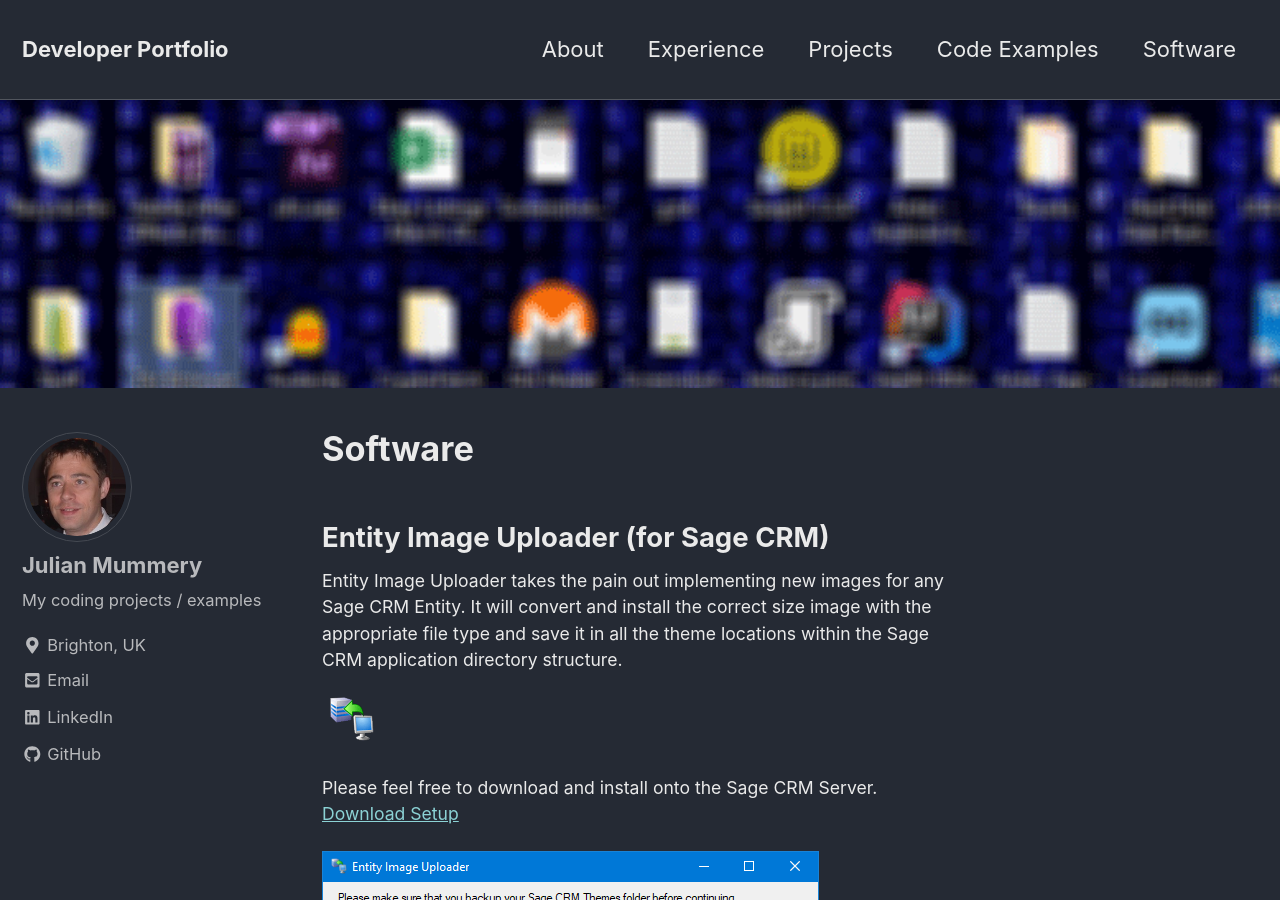
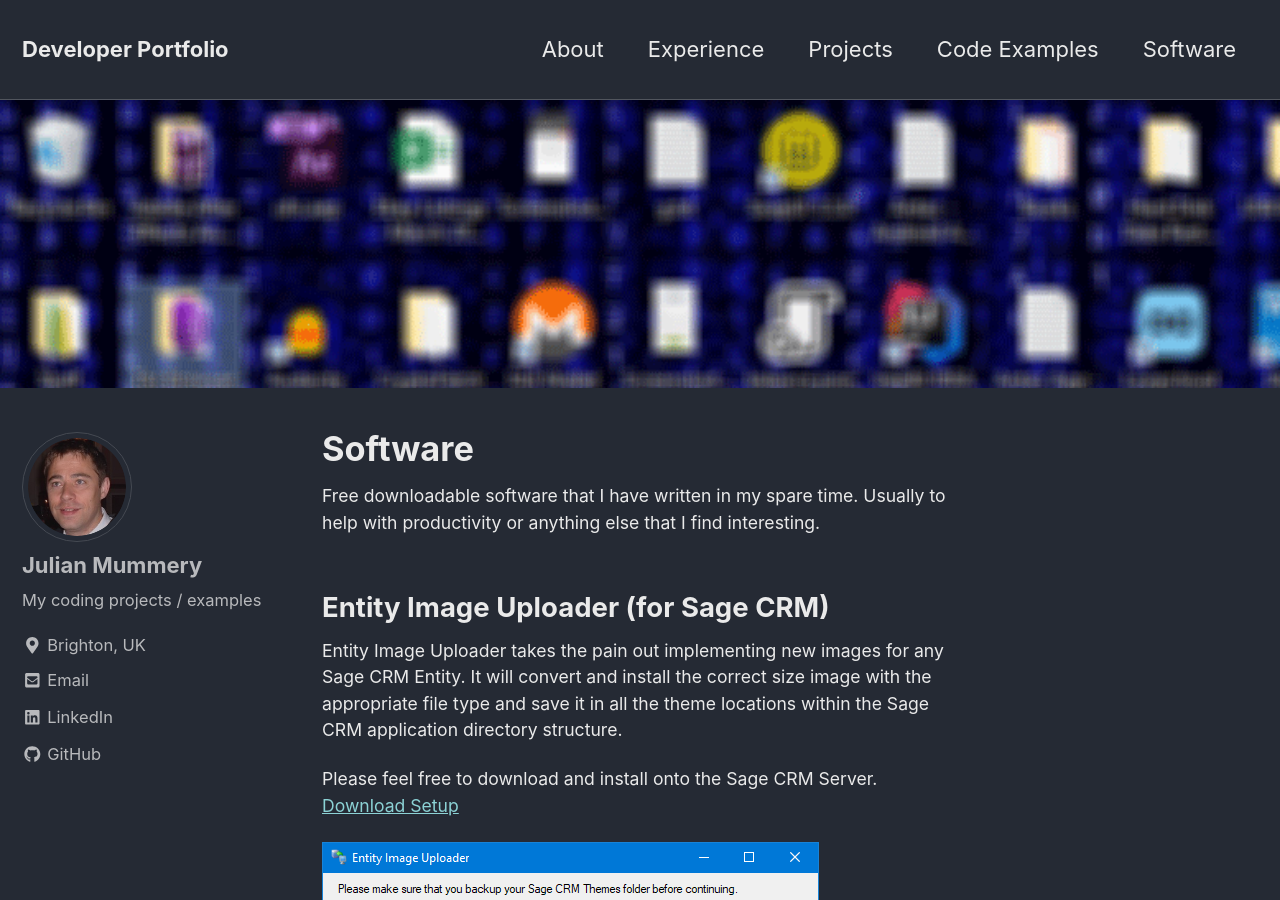
Before and after one commit to julianmummery/julianmummery.github.io, a Jekyll site: the page built from _pages/software.md, in a window 1280 px wide and 900 px high. Built offline with Jekyll 4.4.1, drawn with Linux system fonts in a browser that asks for light colours; nearby versions of some CDN libraries.

Commit message:
Update software.md

```diff
--- a/_pages/software.md
+++ b/_pages/software.md
@@ -7,8 +7,9 @@
    image: "/assets/images/header-software.png"
 ---
 
+<p style="font-size:0.80em; margin-top:0;">Free downloadable software that I have written in my spare time. Usually to help with productivity or anything else that I find interesting.</p>
+
 <h2>Entity Image Uploader (for Sage CRM)</h2>
 <p style="font-size:0.80em; margin-top:0;">Entity Image Uploader takes the pain out implementing new images for any Sage CRM Entity. It will convert and install the correct size image with the appropriate file type and save it in all the theme locations within the Sage CRM application directory structure.</p>
-<img src="/assets/images/Software-EntityImageUploader-Icon.png" />
 <p style="font-size:0.80em; margin-top:0;">Please feel free to download and install onto the Sage CRM Server.<br><a href="https://1drv.ms/u/s!At3810Vk-70NgU3xinJIc_Y4BJM-?e=IeqxAM" target="_blank">Download Setup</a></p>
 <img src="/assets/images/Software-EntityImageUploader-1.png" />
```
